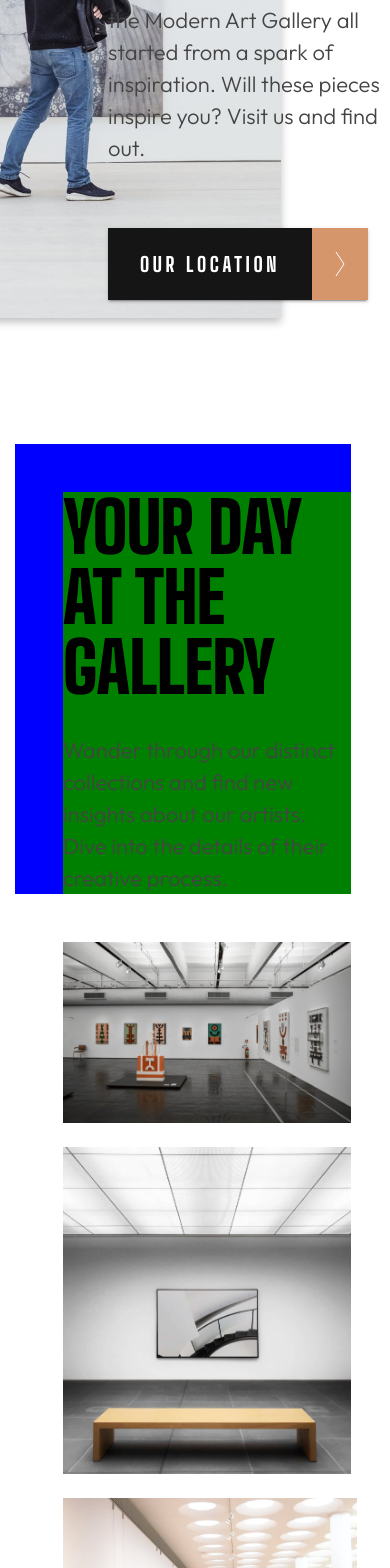
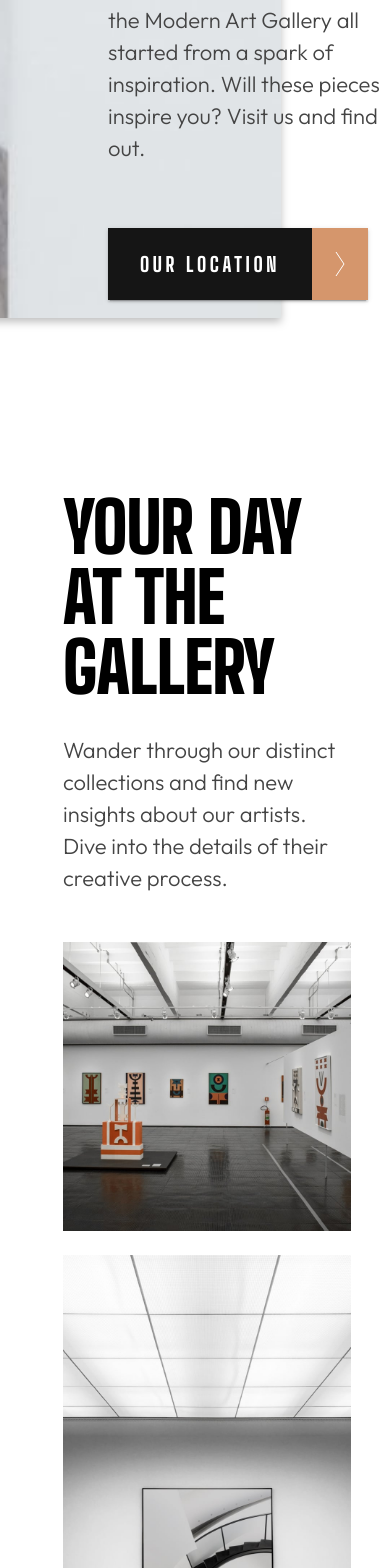
Before and after one commit to mseidel819/fe-art-gallery-website, a React (Create React App) app: page / in a window 390 px wide. Shown: the part 432-2000 px from the top of the page. Built offline with nearby package versions, Linux system fonts and the light colour scheme.

Commit message:
added brakpoint images.

```diff
--- a/src/App.js
+++ b/src/App.js
@@ -1,68 +1,31 @@
 import "./App.css";
-import { styled, ThemeProvider, createTheme } from "@mui/material/styles";
-import { Typography, Container, Grid, CardMedia, Button } from "@mui/material";
+import { useEffect, useState } from "react";
+import { theme } from "./themes";
+import { ThemeProvider } from "@mui/material/styles";
 import MainPage from "./pages/main-page/main-page.component";
 
-export const theme = createTheme({
-  typography: {
-    h1: {
-      fontSize: "96px",
-      lineHeight: "88px",
-      fontWeight: "900",
-      textTransform: "uppercase",
-      fontFamily: "Big Shoulders Display",
-      color: "white",
-      mixBlendMode: "screen",
-      textShadow: "0px 4px 4px rgba(0, 0, 0, 0.25)",
-    },
-    h2: {
-      fontSize: "70px",
-      lineHeight: "70px",
-      fontWeight: "900",
-      textTransform: "uppercase",
-      fontFamily: "Big Shoulders Display",
-      marginBottom: "32px",
-    },
-    h3: {
-      fontSize: "60px",
-      lineHeight: "50px",
-      fontWeight: "900",
-      textTransform: "uppercase",
-      fontFamily: "Big Shoulders Display",
-      marginBottom: "32px",
-    },
-    h4: {
-      fontSize: "36px",
-      lineHeight: "36px",
-      fontWeight: "900",
-      textTransform: "uppercase",
-      fontFamily: "Big Shoulders Display",
-    },
-    p: {
-      fontFamily: "Outfit",
-      fontWeight: "300",
-      fontSize: "22px",
-      lineHeight: "32px",
-      color: "#444444",
-    },
-  },
-  palette: {
-    primary: {
-      main: "#d5966c",
-    },
-    secondary: {
-      main: "#151515",
-    },
-    tertiary: {
-      main: "white",
-    },
-  },
-});
+function App() {
+  const [windowWidth, setWindowWidth] = useState(window.innerWidth);
 
-function App() {
+  const assetRoute =
+    windowWidth >= 1200 ? "desktop" : windowWidth >= 900 ? "tablet" : "mobile";
+  console.log(assetRoute);
+
+  useEffect(() => {
+    const handleWindowResize = () => {
+      setWindowWidth(window.innerWidth);
+    };
+
+    window.addEventListener("resize", handleWindowResize);
+
+    return () => {
+      window.removeEventListener("resize", handleWindowResize);
+    };
+  }, []);
+
   return (
     <ThemeProvider theme={theme}>
-      <MainPage />
+      <MainPage size={assetRoute} />
     </ThemeProvider>
   );
 }
--- a/src/components/Gallery/gallery.component.jsx
+++ b/src/components/Gallery/gallery.component.jsx
@@ -1,11 +1,17 @@
 import { Grid, Typography, CardMedia, Box } from "@mui/material";
 import galleryImage1 from "../../assets/desktop/image-grid-1@2x.jpg";
+import galleryImageTablet1 from "../../assets/tablet/image-grid-1@2x.jpg";
+import galleryImageMobile1 from "../../assets/mobile/image-grid-1@2x.jpg";
+
 import galleryImage2 from "../../assets/desktop/image-grid-2@2x.jpg";
+import galleryImageTablet2 from "../../assets/tablet/image-grid-2@2x.jpg";
+import galleryImageMobile2 from "../../assets/mobile/image-grid-2@2x.jpg";
+
 import galleryImage3 from "../../assets/desktop/image-grid-3@2x.jpg";
-import galleryImagemobile1 from "../../assets/mobile/image-grid-1@2x.jpg";
-import galleryImageTablet1 from "../../assets/tablet/image-grid-1@2x.jpg";
+import galleryImageTablet3 from "../../assets/tablet/image-grid-3@2x.jpg";
+import galleryImageMobile3 from "../../assets/mobile/image-grid-3@2x.jpg";
 
-const Gallery = () => {
+const Gallery = ({ size }) => {
   return (
     <Grid
       container
@@ -13,8 +19,8 @@ const Gallery = () => {
       sx={{ width: "80%", margin: "180px auto", marginTop: "100px" }}
     >
       <Grid container item spacing={6} alignItems="center">
-        <Grid item md={5} sx={{ backgroundColor: "blue" }}>
-          <Box sx={{ backgroundColor: "green" }}>
+        <Grid item md={5}>
+          <Box sx={{ backgroundColor: "white" }}>
             <Typography variant="h2">Your day at the gallery</Typography>
             <Typography variant="p">
               Wander through our distinct collections and find new insights
@@ -27,7 +33,13 @@ const Gallery = () => {
         <Grid item md={7}>
           <CardMedia
             component="img"
-            image={galleryImage1}
+            image={
+              size === "desktop"
+                ? galleryImage1
+                : size === "mobile"
+                ? galleryImageTablet1
+                : galleryImageMobile1
+            }
             alt="gallery image 1"
           />
         </Grid>
@@ -37,7 +49,13 @@ const Gallery = () => {
         <Grid item md={7}>
           <CardMedia
             component="img"
-            image={galleryImage2}
+            image={
+              size === "desktop"
+                ? galleryImage2
+                : size === "mobile"
+                ? galleryImageTablet2
+                : galleryImageMobile2
+            }
             alt="gallery image 2"
           />
         </Grid>
@@ -52,8 +70,14 @@ const Gallery = () => {
           <Grid item>
             <CardMedia
               component="img"
-              image={galleryImage3}
-              alt="gallery image 2"
+              image={
+                size === "desktop"
+                  ? galleryImage3
+                  : size === "mobile"
+                  ? galleryImageTablet3
+                  : galleryImageMobile3
+              }
+              alt="gallery image 3"
             />
           </Grid>
           <Grid item>
--- a/src/components/hero/hero.component.jsx
+++ b/src/components/hero/hero.component.jsx
@@ -1,17 +1,26 @@
 import { StyledImageContainer, StyledInfoContainer } from "./hero.styles";
 
 import { Typography, Container, Grid, CardMedia, Button } from "@mui/material";
-import heroImage from "../../assets/desktop/image-hero@2x.jpg";
+import heroImageDesktop from "../../assets/desktop/image-hero@2x.jpg";
+import heroImageTablet from "../../assets/tablet/image-hero@2x.jpg";
+import heroImageMobile from "../../assets/mobile/image-hero@2x.jpg";
+
 import ButtonComp from "../Button/button.component";
 import { ReactComponent as RightArrow } from "../../assets/icon-arrow-right.svg";
 
-const Hero = () => {
+const Hero = ({ size }) => {
   return (
     <>
       <StyledImageContainer>
         <CardMedia
           component="img"
-          image={heroImage}
+          image={
+            size === "desktop"
+              ? heroImageDesktop
+              : size === "tablet"
+              ? heroImageTablet
+              : heroImageMobile
+          }
           alt="hero"
           sx={{
             width: "auto",
--- a/src/pages/main-page/main-page.component.jsx
+++ b/src/pages/main-page/main-page.component.jsx
@@ -2,11 +2,11 @@ import Hero from "../../components/hero/hero.component";
 import Gallery from "../../components/Gallery/gallery.component";
 import Footer from "../../components/footer/footer.component";
 
-const MainPage = () => {
+const MainPage = ({ size }) => {
   return (
     <>
-      <Hero />
-      <Gallery />
+      <Hero size={size} />
+      <Gallery size={size} />
       <Footer bkgColor={"#151515"} color={"white"} hoverColor={"#d5966c"} />
     </>
   );
--- /dev/null
+++ b/src/themes.jsx
@@ -0,0 +1,57 @@
+import { createTheme } from "@mui/material";
+
+export const theme = createTheme({
+  typography: {
+    h1: {
+      fontSize: "96px",
+      lineHeight: "88px",
+      fontWeight: "900",
+      textTransform: "uppercase",
+      fontFamily: "Big Shoulders Display",
+      color: "white",
+      mixBlendMode: "screen",
+      textShadow: "0px 4px 4px rgba(0, 0, 0, 0.25)",
+    },
+    h2: {
+      fontSize: "70px",
+      lineHeight: "70px",
+      fontWeight: "900",
+      textTransform: "uppercase",
+      fontFamily: "Big Shoulders Display",
+      marginBottom: "32px",
+    },
+    h3: {
+      fontSize: "60px",
+      lineHeight: "50px",
+      fontWeight: "900",
+      textTransform: "uppercase",
+      fontFamily: "Big Shoulders Display",
+      marginBottom: "32px",
+    },
+    h4: {
+      fontSize: "36px",
+      lineHeight: "36px",
+      fontWeight: "900",
+      textTransform: "uppercase",
+      fontFamily: "Big Shoulders Display",
+    },
+    p: {
+      fontFamily: "Outfit",
+      fontWeight: "300",
+      fontSize: "22px",
+      lineHeight: "32px",
+      color: "#444444",
+    },
+  },
+  palette: {
+    primary: {
+      main: "#d5966c",
+    },
+    secondary: {
+      main: "#151515",
+    },
+    tertiary: {
+      main: "white",
+    },
+  },
+});
```
